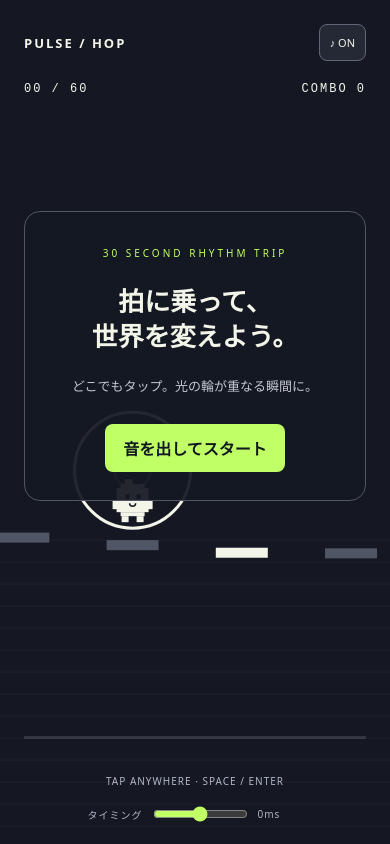
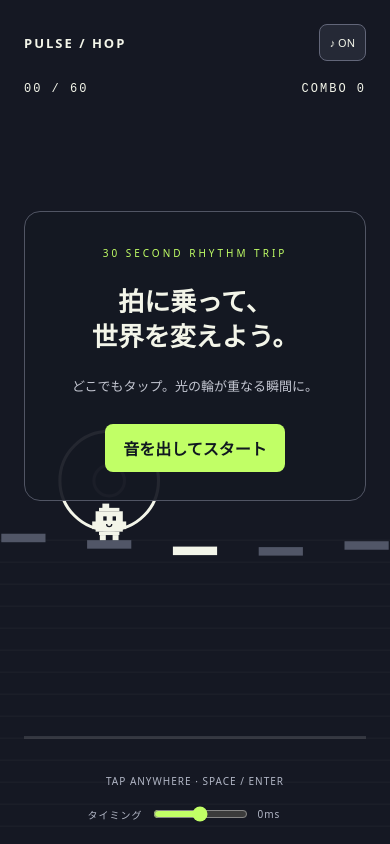
Before and after one commit to monnouchi/demo10, a website built with Vite: page index.html in a window 390 px wide. Built offline with nearby package versions, Linux system fonts and the light colour scheme.

Commit message:
Synchronize mobile canvas dimensions and zoom out the world

```diff
--- a/src/main.ts
+++ b/src/main.ts
@@ -2,6 +2,7 @@ import './style.css';
 const $ = <T extends HTMLElement>(s:string)=>document.querySelector<T>(s)!;
 const canvas=$<HTMLCanvasElement>('canvas'), g=canvas.getContext('2d')!;
 const panel=$('#panel'), start=$<HTMLButtonElement>('#start'), message=$('#message');
+const WORLD_SCALE=.85;
 const BEAT=.5, INTRO_BEATS=8, OUTRO_BEATS=4, TOTAL=60, WINDOW=.14;
 let audio:AudioContext, master:GainNode, voices:OscillatorNode[]=[], gains:GainNode[]=[], noise:AudioBufferSourceNode, noiseGain:GainNode;
 let resultShown=false;
@@ -49,7 +50,15 @@ start.addEventListener('click',begin);$('main').addEventListener('pointerdown',e
 $('#mute').addEventListener('click',()=>{muted=!muted;if(master)master.gain.setTargetAtTime(muted?0:.55,audio.currentTime,.01);$('#mute').textContent=muted?'♪ OFF':'♪ ON';$('#mute').setAttribute('aria-label',muted?'音をオン':'音をミュート');$('#mute').blur()});
 $<HTMLInputElement>('#offset').addEventListener('input',e=>{offset=Number((e.target as HTMLInputElement).value)/1000;$('#value').textContent=`${offset*1000}ms`;try{localStorage.setItem('pulse-offset',String(offset))}catch{}});try{offset=Math.max(-.15,Math.min(.15,Number(localStorage.getItem('pulse-offset'))||0));$<HTMLInputElement>('#offset').value=String(offset*1000);$('#value').textContent=`${offset*1000}ms`}catch{}
 document.addEventListener('visibilitychange',()=>{if(document.hidden&&running)finish(true)});
-function resize(){w=canvas.clientWidth;h=canvas.clientHeight;const d=Math.min(devicePixelRatio,2);canvas.width=w*d;canvas.height=h*d;g.setTransform(d,0,0,d,0,0)}window.addEventListener('resize',resize);resize();
+let pixelX=1,pixelY=1;
+function resize(){
+ const bounds=$('main').getBoundingClientRect();w=Math.max(1,bounds.width);h=Math.max(1,bounds.height);
+ // Explicit CSS dimensions isolate layout from the canvas intrinsic bitmap size.
+ canvas.style.width=`${w}px`;canvas.style.height=`${h}px`;
+ const d=Math.min(devicePixelRatio,2);canvas.width=Math.round(w*d);canvas.height=Math.round(h*d);
+ pixelX=canvas.width/w;pixelY=canvas.height/h;g.setTransform(pixelX,0,0,pixelY,0,0);
+}
+window.addEventListener('resize',resize);new ResizeObserver(resize).observe($('main'));resize();
 const stages=[
  {at:0,name:'PIXEL',color:'#f3f5e9',bg:'#151823'},
  {at:4,name:'MINT',color:'#c1ff88',bg:'#142421'},
@@ -62,6 +71,8 @@ const stages=[
 ];
 function draw(){
  requestAnimationFrame(draw);
+ // Start every frame in CSS coordinates; character transforms cannot accumulate.
+ g.setTransform(pixelX,0,0,pixelY,0,0);
  const now=audio?.currentTime??0,t=running?now-beginning-INTRO_BEATS*BEAT:0,progress=Math.max(0,t/BEAT);
  const stage=stages.reduce((v,s,i)=>combo>=s.at?i:v,0),style=stages[stage],accent=style.color;
  const gentle=reducedMotion.matches;
@@ -70,23 +81,24 @@ function draw(){
  if(stage>=3){g.fillStyle=accent+'12';for(let i=0;i<3;i++){const drift=gentle?0:Math.sin(now*.25+i)*14;g.beginPath();g.moveTo(-40,h*.47+i*30+drift);g.quadraticCurveTo(w*.5,h*.31+i*24,w+40,h*.48+i*30);g.lineTo(w+40,h*.60+i*30);g.quadraticCurveTo(w*.5,h*.46+i*24,-40,h*.61+i*30);g.fill()}}
  if(stage>=4){const grad=g.createRadialGradient(w*.7,h*.35,10,w*.7,h*.35,w*.7);grad.addColorStop(0,accent+'20');grad.addColorStop(1,accent+'00');g.fillStyle=grad;g.fillRect(0,100,w,h-220)}
  if(stage>=5){g.fillStyle=accent+'55';for(let i=0;i<18;i++){const px=(i*71+19)%w,py=h*.22+(i*53)%(h*.24);g.fillRect(px,py,gentle?2:2+Math.sin(now*.7+i),2)}}
- const y=h*.64,spacing=w*.28,x=w*.34;
+ const y=h*.64,spacing=w*.22,x=w*.28;
  g.strokeStyle=accent+'0b';g.lineWidth=1;for(let i=0;i<14;i++){g.beginPath();g.moveTo(0,y+i*22);g.lineTo(w,y+i*22);g.stroke()}
  if(stage>=6){g.strokeStyle=accent+'12';for(let i=-3;i<5;i++){g.beginPath();g.moveTo(w*.5,y);g.lineTo(w*.5+i*w*.3,h);g.stroke()}}
- for(let i=-2;i<6;i++){const px=x+(i-(progress%1))*spacing;g.fillStyle=i===1?accent:'#515667';g.fillRect(px-26,y+Math.sin(i)*9,52,10);if(stage>=4){g.fillStyle=accent+'13';g.fillRect(px-26,y+10,52,h-y)}}
+ for(let i=-2;i<6;i++){const px=x+(i-(progress%1))*spacing;g.fillStyle=i===1?accent:'#515667';g.fillRect(px-26*WORLD_SCALE,y+Math.sin(i)*9*WORLD_SCALE,52*WORLD_SCALE,10*WORLD_SCALE);if(stage>=4){g.fillStyle=accent+'13';g.fillRect(px-26*WORLD_SCALE,y+10*WORLD_SCALE,52*WORLD_SCALE,h-y)}}
  const phase=((t%BEAT)+BEAT)%BEAT/BEAT;
  // Beat rings always retain position, contrast and timing in all stages.
- g.strokeStyle=accent;g.lineWidth=3;g.beginPath();g.arc(x,y-70,18+(1-phase)*40,0,Math.PI*2);g.stroke();g.globalAlpha=.4;g.beginPath();g.arc(x,y-70,18,0,Math.PI*2);g.stroke();g.globalAlpha=1;
+ g.strokeStyle=accent;g.lineWidth=3;g.beginPath();g.arc(x,y-70*WORLD_SCALE,(18+(1-phase)*(Math.min(58,w*.15)-18))*WORLD_SCALE,0,Math.PI*2);g.stroke();g.globalAlpha=.4;g.beginPath();g.arc(x,y-70*WORLD_SCALE,18*WORLD_SCALE,0,Math.PI*2);g.stroke();g.globalAlpha=1;
  const introMotion=running&&t<0&&now>=beginning,age=introMotion?((now-beginning)%BEAT):now-jump;
  const duration=introMotion?BEAT:Math.max(.05,landing-jump),p=Math.min(1,Math.max(0,age/duration));
  const airborne=age>=0&&age<duration,flight=airborne?Math.sin(p*Math.PI):0;
  const extra=now>=secondJump&&now<landing&&secondJump>jump?Math.sin((now-secondJump)/(landing-secondJump)*Math.PI):0;
- const jumpHeight=gentle?flight*24+extra*10:flight*64+extra*34;
+ const jumpHeight=(gentle?flight*24+extra*10:flight*64+extra*34)*WORLD_SCALE;
  const variant=Math.floor(hits/4)%3;
- g.save();g.translate(x,y-24-jumpHeight);
+ g.save();g.translate(x,y-6*WORLD_SCALE-jumpHeight);
+ const characterScale=Math.min(1,w/390,h/664)*WORLD_SCALE;g.scale(characterScale,characterScale);
  if(!gentle&&airborne){if(stage>=5&&variant===2)g.rotate(Math.sin(p*Math.PI)*.55);else if(stage>=4&&variant===1)g.rotate(p*Math.PI*2);else if(stage>=2)g.rotate(Math.sin(p*Math.PI)*.18*(variant===0?1:-1));if(extra&&stage>=6)g.rotate(extra*.35)}
  const squash=gentle?0:airborne?Math.sin(p*Math.PI)*.10:(now>=landing&&now-landing<.12?-.15*Math.sin((now-landing)/.12*Math.PI):0);
- g.scale(1-squash,1+squash);
+ g.scale(1-Math.max(-.15,Math.min(.10,squash)),1+Math.max(-.15,Math.min(.10,squash)));
  g.fillStyle=accent;
  if(stage>=4&&!gentle){g.shadowColor=accent;g.shadowBlur=stage>=7?20:12}
  // Same round body, little tuft, eyes and short limbs throughout the evolution.
```
Also changed, not shown: src/style.css (+1 -1 lines), README.md.
